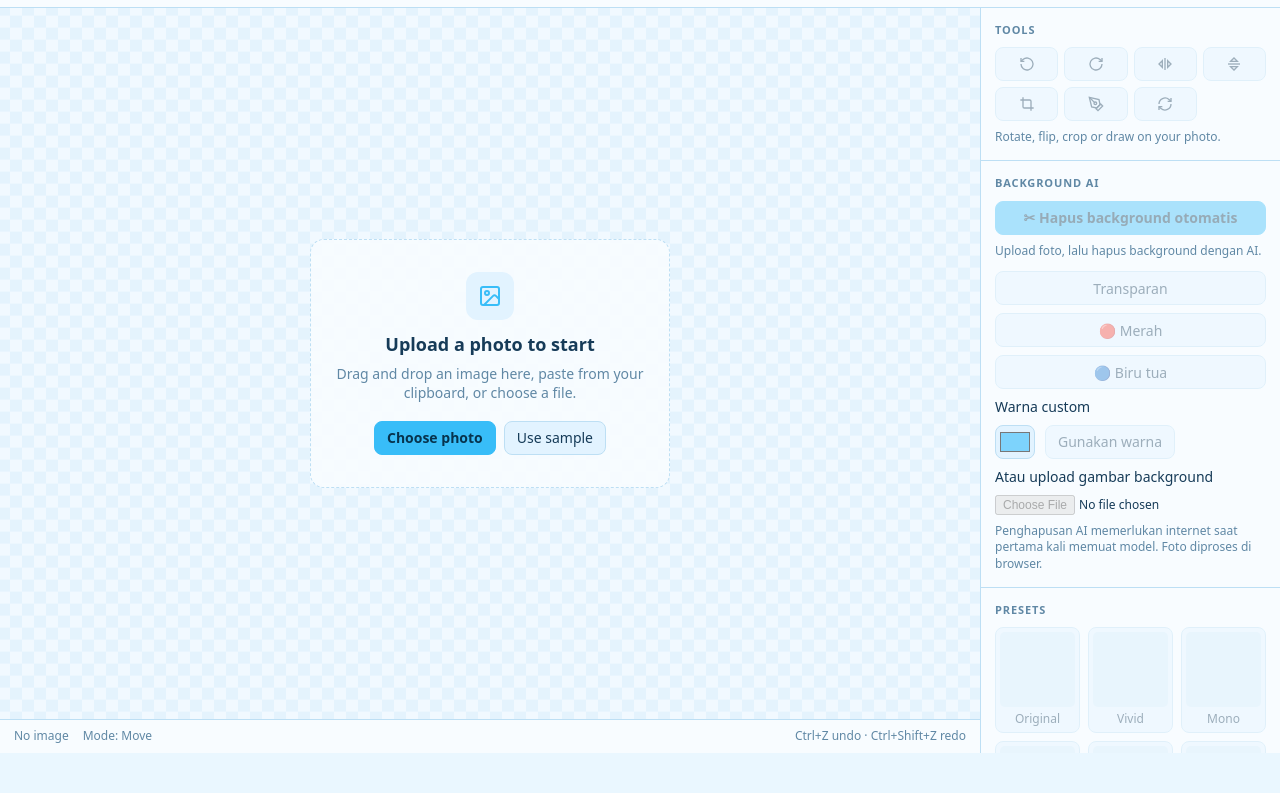
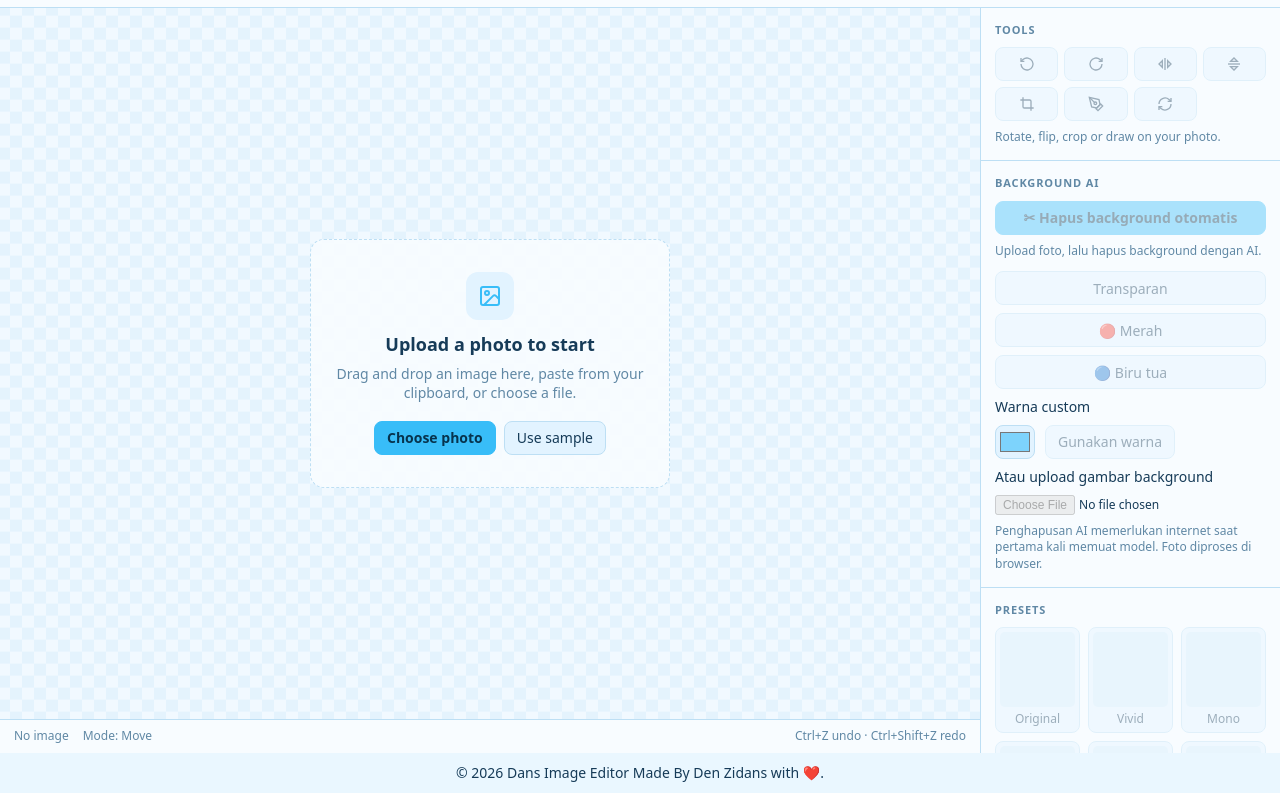
Before and after one commit to zidan-dev636/imgeditor, a plain HTML site: page index.html in a window 1280 px wide. Shown: the part 47-840 px from the top of the page. Before the commit the page ends 800 px from the top, so only its background shows below. Drawn offline with Linux system fonts and the light colour scheme.

Commit message:
Update index.html

```diff
--- a/index.html
+++ b/index.html
@@ -301,7 +301,9 @@
     </aside>
   </main>
 </div>
-
+<div style="text-align: center; padding: 10px;">
+  &copy; 2026 Dans Image Editor Made By Den Zidans with ❤️.
+</div>
 <script>
 (() => {
   const MAX_SIDE = 4000;
```
